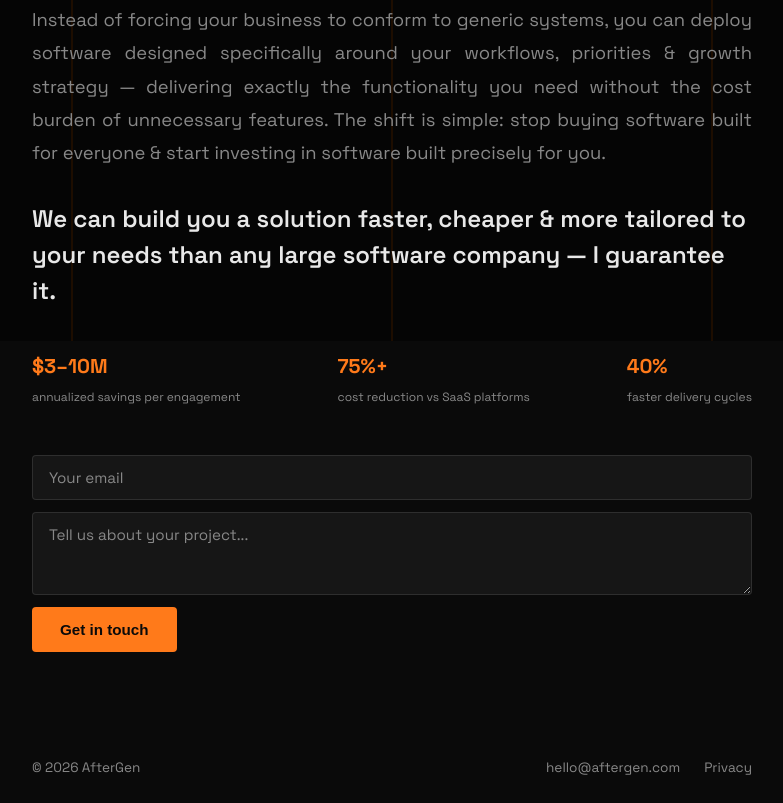
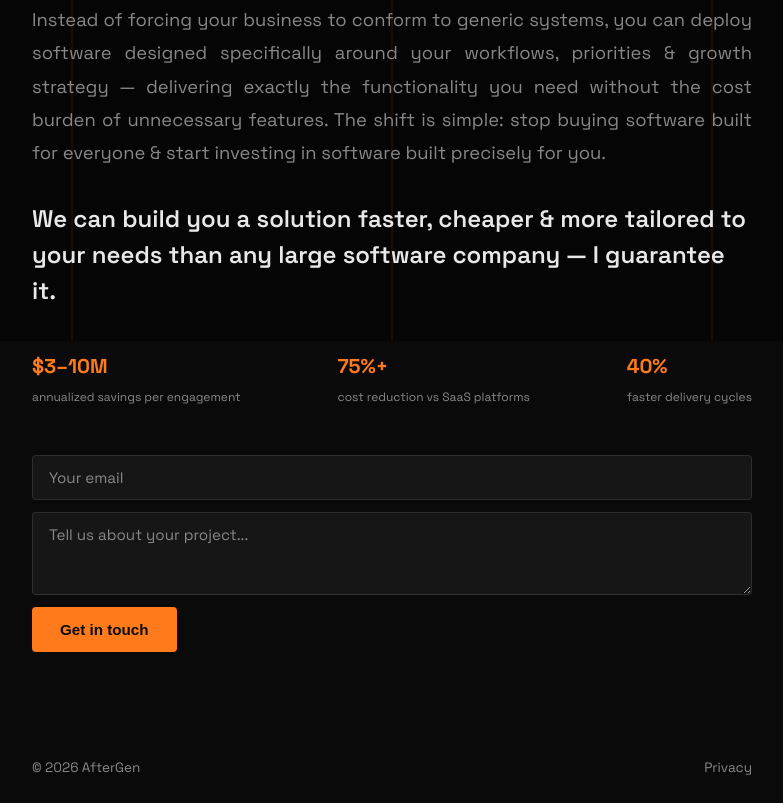
Before and after one commit to Byte-Engineering/aftergen-site, a plain HTML site: page index.html in a window 1280 px wide. Shown: the part 459-1262 px from the top of the page, without its empty margins (248-1031 px from the left). Drawn offline with Linux system fonts and the light colour scheme.

Commit message:
remove email from footer

```diff
--- a/index.html
+++ b/index.html
@@ -64,7 +64,6 @@
     <div class="footer-inner">
       <span>© 2026 AfterGen</span>
       <div class="footer-links">
-        <a href="mailto:hello@aftergen.com">hello@aftergen.com</a>
         <a href="privacy.html">Privacy</a>
       </div>
     </div>
```
